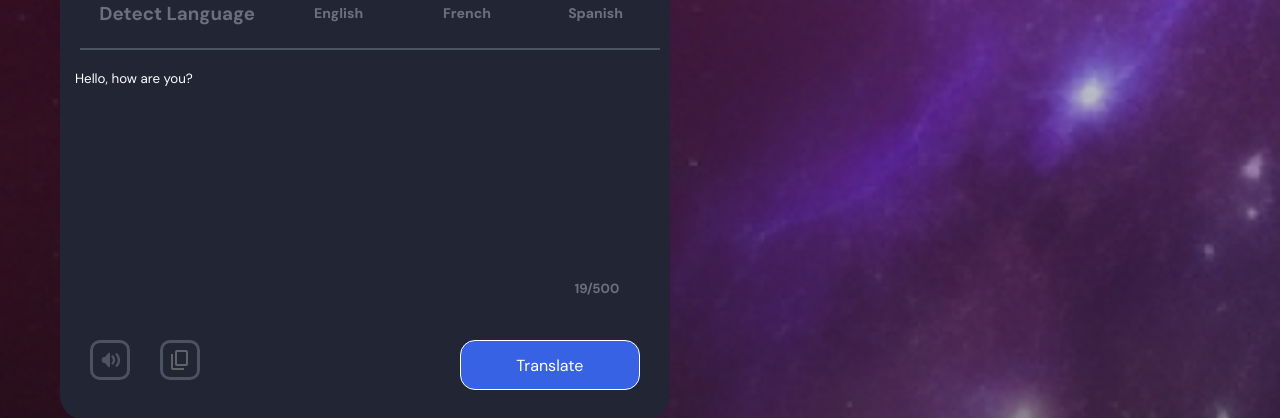
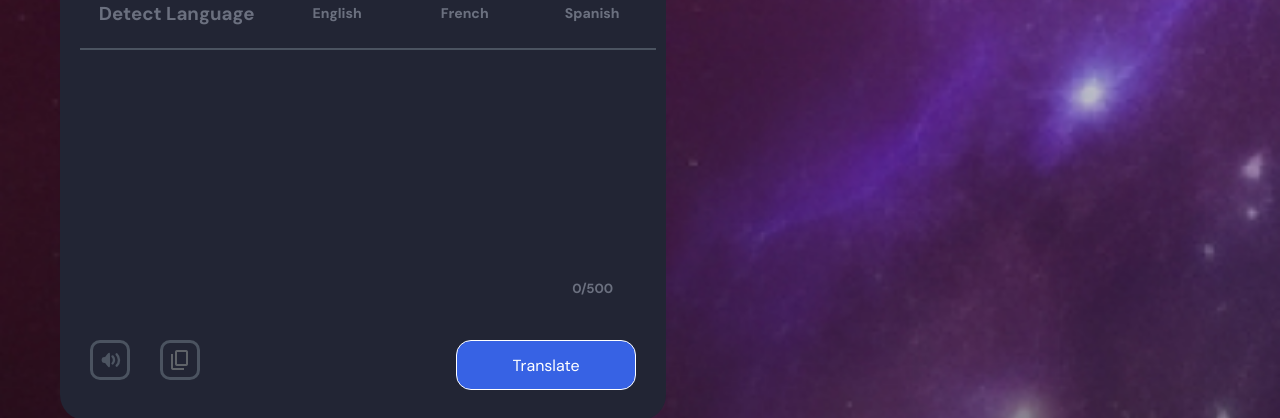
Before and after one commit to AzizArres/translate-app, a React (Vite) app: page / in a window 1280 px wide. Shown: the part 227-645 px from the top of the page. Built offline with nearby package versions, Linux system fonts and the light colour scheme.

Commit message:
Update Box.jsx
adding the character count feature

```diff
--- a/src/components/Box.jsx
+++ b/src/components/Box.jsx
@@ -9,7 +9,11 @@ export default function Box(){
 
     const [translatorLanguage, setTranslatorLanguage] = React.useState("")
 
-    console.log(translatedLanguage, translatorLanguage)
+    const [charCount, setCharCount] = React.useState(0)
+
+    function handleChange(event){
+        setCharCount (event.target.value.length)
+    }
 
     return(
         <div className="box">
@@ -20,8 +24,8 @@ export default function Box(){
                             <button onClick={() => setTranslatedLanguage("french")} className={translatedLanguage === "french" ? "selected-language" : "language-button"}  disabled={translatorLanguage === "french" ? true : false}>French</button>
                             <button onClick={() => setTranslatedLanguage("spanish")} className={translatedLanguage === "spanish" ? "selected-language" : "language-button"}  disabled={translatorLanguage === "spanish" ? true : false}>Spanish</button>
                         </div>
-                        <textarea name="textArea" id="" className="text-area" maxLength="500">
-                            Hello, how are you?
+                        <textarea name="textArea" id="" className="text-area" maxLength="500" onChange={handleChange}>
+
                         </textarea>
                         <div className="audio-and-copy">
                             <div className="audio-and-copy-buttons">
@@ -32,7 +36,7 @@ export default function Box(){
                                 <img src={copy} alt="" />
                             </button>
                             </div>
-                            <h5 className="caracters-count">19/500</h5>
+                            <h5 className="caracters-count">{charCount}/500</h5>
                             <button className="translate-button">
                                 Translate
                             </button>
@@ -46,7 +50,7 @@ export default function Box(){
                         <button onClick={() => setTranslatorLanguage("spanish")} className={translatorLanguage === "spanish" ? "selected-language" : "language-button"} disabled={translatedLanguage === "spanish" ? true : false}>Spanish</button>
                     </div>
                     <textarea name="" id="" className="text-area" maxLength="500">
-                        Hello, how are you?
+
                     </textarea>
                     <div className="audio-and-copy">
                         <button>
```
